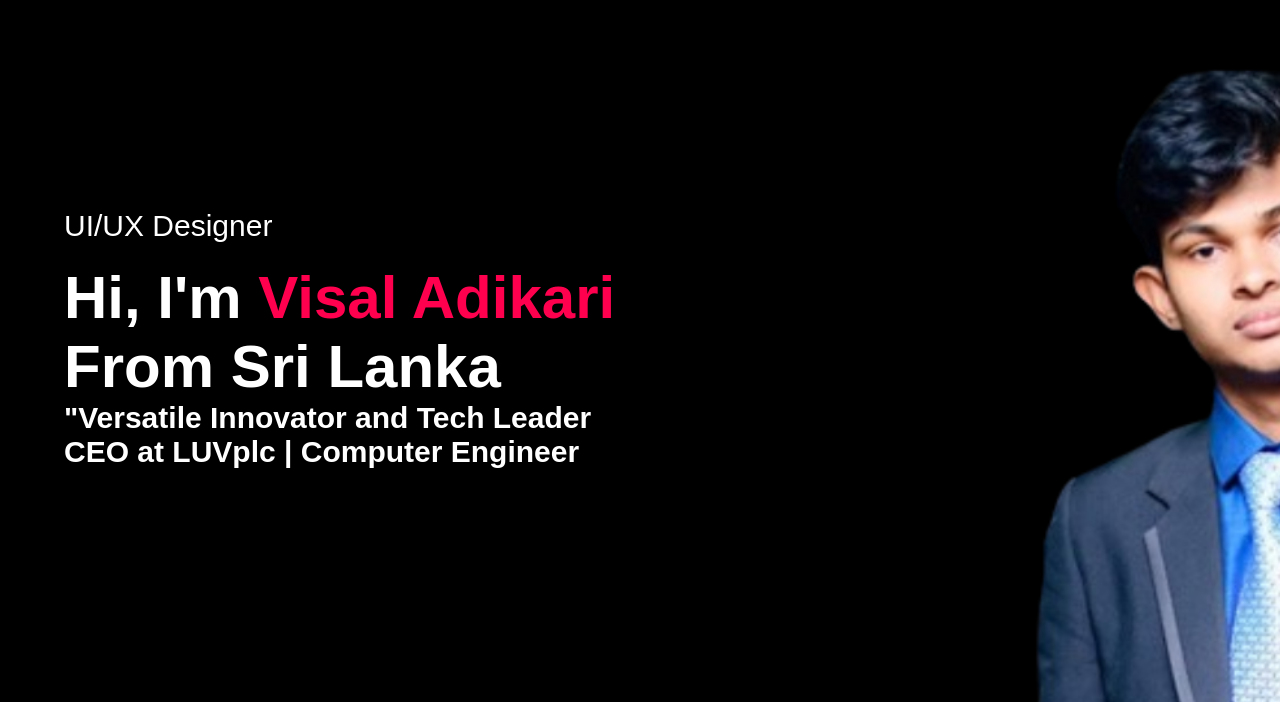
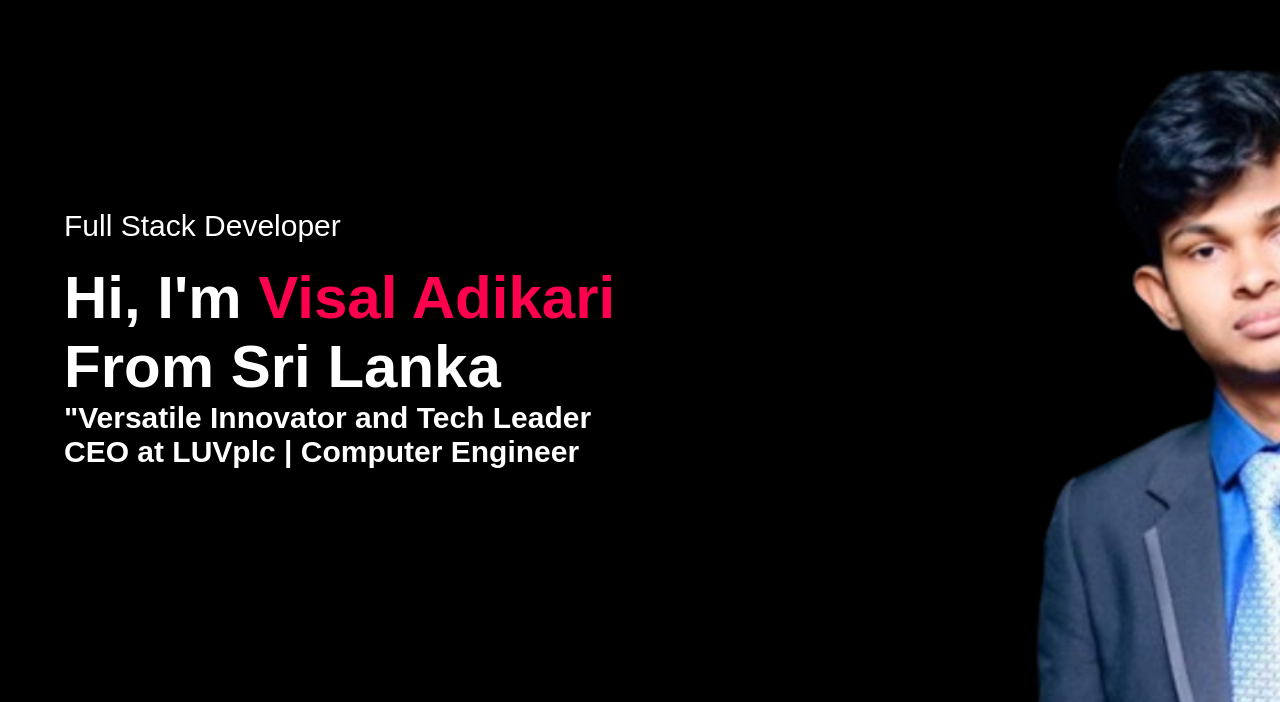
Before and after one commit to visaladi/VisalSandeepAdikari, a plain HTML site: page index.html in a window 1280 px wide. Shown: the part 98-800 px from the top of the page. Drawn offline with Linux system fonts and the light colour scheme.

Commit message:
Add files via upload

```diff
--- a/index.html
+++ b/index.html
@@ -24,7 +24,7 @@
 
                 </nav>
             <div class="header-text">
-                <p>UI/UX Designer </p>
+                <p>Full Stack Developer </p>
                 <h1>Hi, I'm <span>Visal Adikari </span><br>From Sri Lanka </h1>
                 <h2>"Versatile Innovator and Tech
                     Leader <br> CEO at LUVplc |
```
